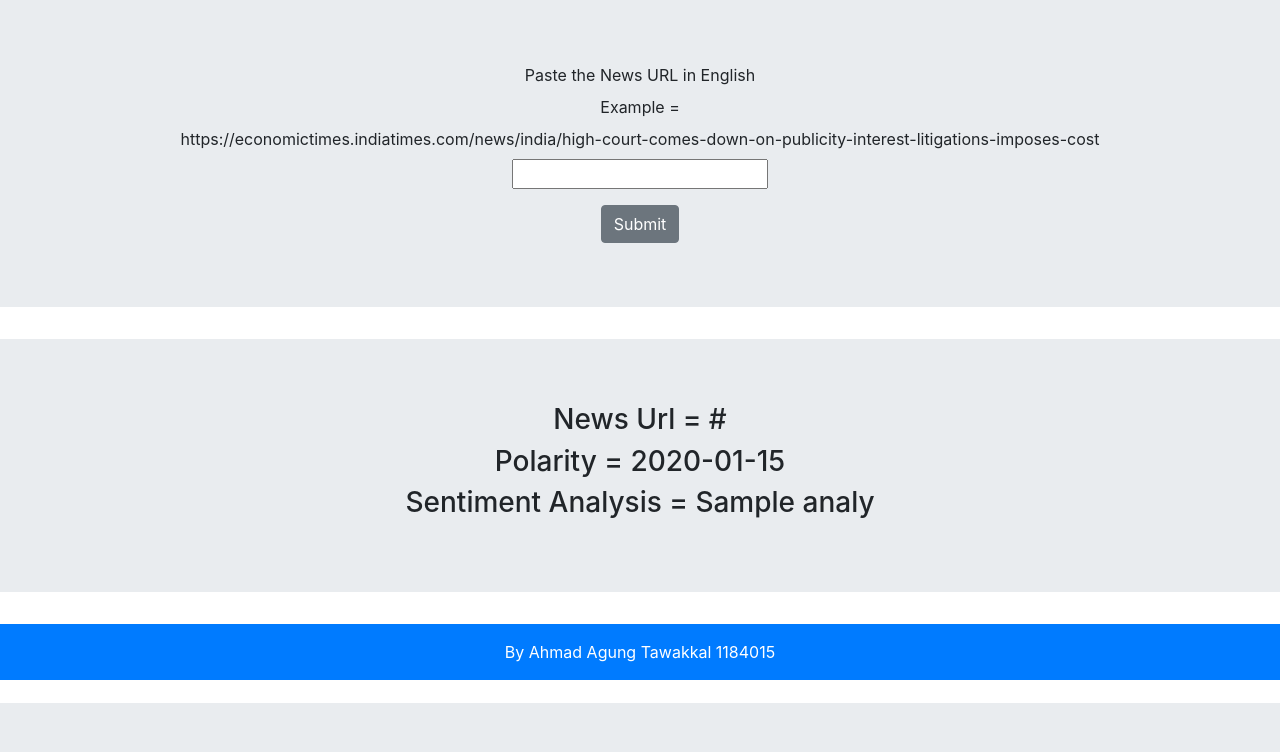
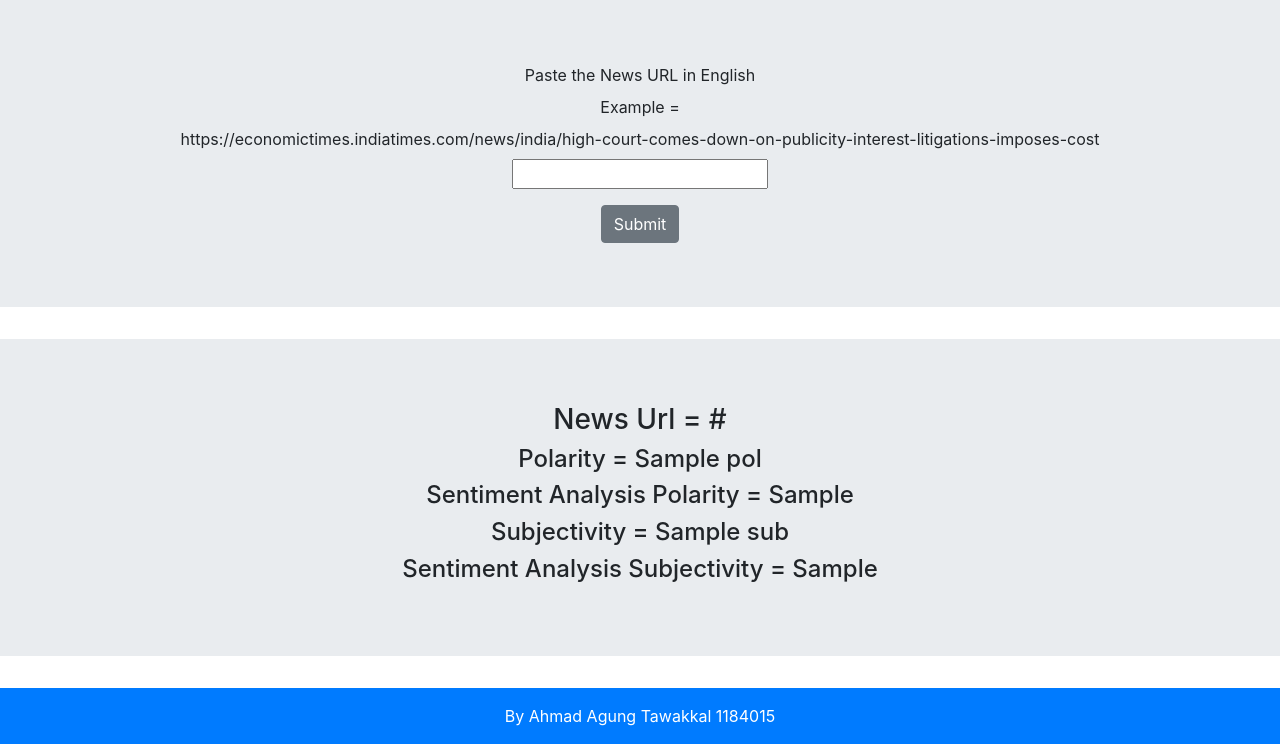
Before and after one commit to ahmadagungtawakkal30/uts-ai-3b-015, a Flask app: template templates/index.html in a window 1280 px wide. Shown: the part 97-849 px from the top of the page. Before the commit the page ends 800 px from the top, so only its background shows below. Run offline with Flask 2, Linux system fonts and the light colour scheme; the template is opened without the code that fills it: most values are stand-ins (such as "Sample title", 1, 10 or a date in 2020).

Commit message:
Update index.html

```diff
--- a/templates/index.html
+++ b/templates/index.html
@@ -33,9 +33,11 @@
     <div class="jumbotron jumbotron-fluid">
             <div class="row">
                 <div class="col-md text-center">
-                    <h3>News Url =  {{ url }}</h3>
-                    <h3>Polarity = {{ sentimen }}</h3>
-                    <h3>Sentiment Analysis = {{ analy }}
+                    <h3>News Url =  {{ url }}</h4>
+                    <h4>Polarity = {{ pol }}</h4>
+                    <h4>Sentiment Analysis Polarity = {{ analy_pol }}</h4>
+                    <h4>Subjectivity = {{ sub }}</h4>
+                    <h4>Sentiment Analysis Subjectivity = {{ analy_sub }}</h4>
                 </div>
             </div>
     </div>
```
